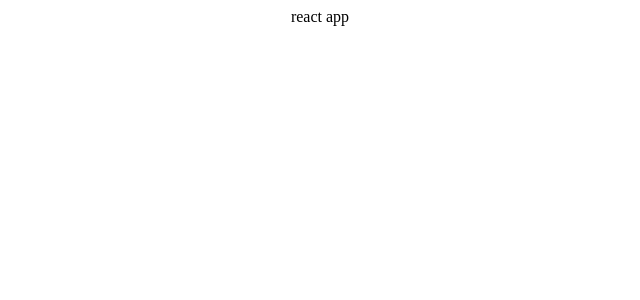
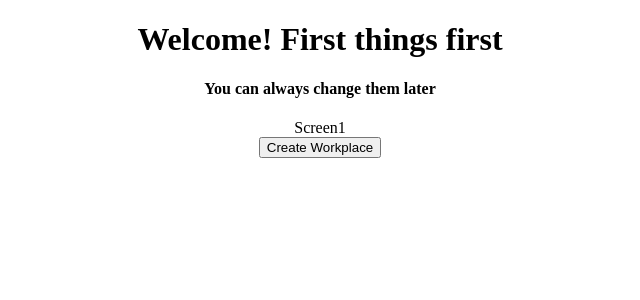
Before and after one commit to Amanthukral12/onboardingui, a React (Create React App) app: page / in a window 1280 px wide. Shown: the top 300 px of the page, without its empty margins (320-960 px from the left). Built offline with nearby package versions, Linux system fonts and the light colour scheme.

Commit message:
Adding logic for navigation, basic layout of pages

```diff
--- a/src/App.js
+++ b/src/App.js
@@ -1,9 +1,11 @@
 import './App.css';
+import Home from './components/Home';
+function App() {
 
-function App() {
+
   return (
     <div className="App">
-      react app
+     <Home />
     </div>
   );
 }
--- /dev/null
+++ b/src/components/Home.js
@@ -0,0 +1,39 @@
+import React, {useState} from 'react'
+import Step1Screen from './Step1Screen';
+import Step2Screen from './Step2Screen';
+import Step3Screen from './Step3Screen';
+import Step4Screen from './Step4Screen';
+const Home = () => {
+    const [page, setPage] = useState(0);
+    const PageTitles = ["Step1", "Step2", "Step3", "Step4"]
+    const pageDisplay = () => {
+      if(page === 0) {
+        return <Step1Screen />
+      } else if (page === 1) {
+        return <Step2Screen />
+      } else if (page === 2) {
+        return <Step3Screen />
+      } else {
+        return <Step4Screen />
+      }
+    }
+  return (
+    <div>
+        {pageDisplay()}
+     <div>
+      <button
+        onClick={() => {
+            if(page === PageTitles.length -1 ) {
+                setPage(0);
+            } else {
+                setPage((currPage => currPage +1))}}
+            }
+      >
+        Create Workplace
+      </button>
+     </div>
+    </div>
+  )
+}
+
+export default Home
--- /dev/null
+++ b/src/components/Step1Screen.js
@@ -0,0 +1,14 @@
+import React from 'react'
+import Base from './Base'
+const Step1Screen = () => {
+  return (
+    <Base
+        title='Welcome! First things first'
+        description='You can always change them later'
+    >
+        Screen1
+    </Base>
+  )
+}
+
+export default Step1Screen
--- /dev/null
+++ b/src/components/Step2Screen.js
@@ -0,0 +1,15 @@
+import React from 'react'
+import Base from './Base'
+
+const Step2Screen = () => {
+  return (
+    <Base
+        title="Let's setup a home for all your work"
+        description='You can always another workspace later'
+    >
+        Screen2
+    </Base>
+  )
+}
+
+export default Step2Screen
--- /dev/null
+++ b/src/components/Step3Screen.js
@@ -0,0 +1,14 @@
+import React from 'react'
+import Base from './Base'
+const Step3Screen = () => {
+  return (
+    <Base
+    title="How are you planning to use Eden?"
+    description="We'll streamline your setup experience accordingly."
+>
+    Screen3
+</Base>
+  )
+}
+
+export default Step3Screen
--- /dev/null
+++ b/src/components/Step4Screen.js
@@ -0,0 +1,14 @@
+import React from 'react'
+import Base from './Base'
+const Step4Screen = () => {
+  return (
+    <Base
+    title="Congratulations, Eren!"
+    description="You have completed onboarding, you can start using Eden!"
+>
+    Screen4
+</Base>
+  )
+}
+
+export default Step4Screen
```
